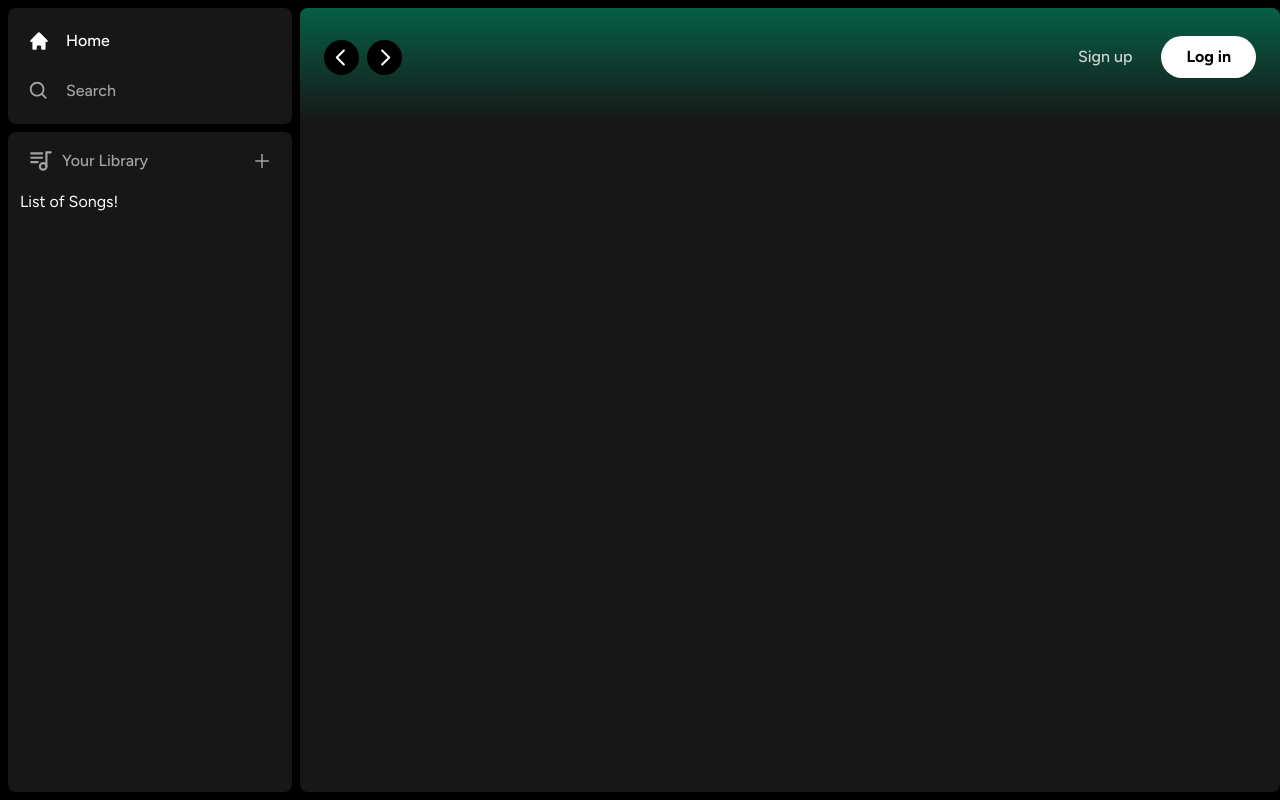
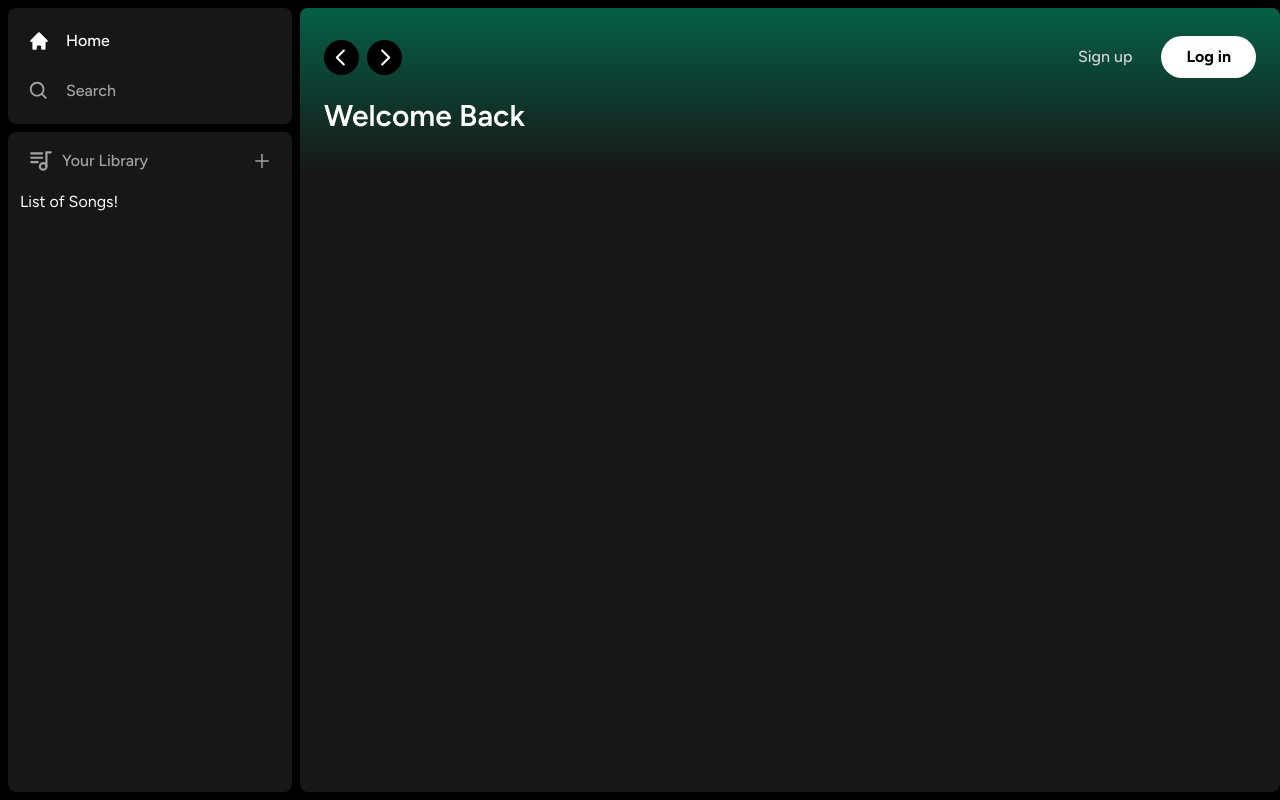
Before and after one commit to ugandapinik/Spotify, a Next.js app: page / in a window 1280 px wide. Built offline with nearby package versions, Linux system fonts and the light colour scheme.

Commit message:
Header: include welcome back and list item

```diff
--- a/app/(site)/page.tsx
+++ b/app/(site)/page.tsx
@@ -1,11 +1,25 @@
 import Image from 'next/image'
 import Header from '@/components/Header'
+import ListItem from '@/components/ListItem'
 
 export default function Home() {
     return (
         <div className="bg-neutral-900 rounded-lg w-full h-full overflow-hidden overflow-y-auto">
             <Header>
-                Header
+                <div className="md-2">
+                    <h1 className='text-white text-3xl font-semibold'>Welcome Back</h1>
+                    <div className="
+                        grid
+                        grid-cols-1
+                        sm:grid-cols-2
+                        xl:grid-cols-2
+                        2xl:grid-cols-4
+                        gap-3
+                        mt-4">
+
+                        <ListItem />
+                    </div>
+                </div>
             </Header>
         </div>
     )
--- a/components/Header.tsx
+++ b/components/Header.tsx
@@ -62,6 +62,7 @@
                     </>
                 </div>
             </div>
+            {children}
         </div>
     )
 }
--- /dev/null
+++ b/components/ListItem.tsx
@@ -0,0 +1,24 @@
+"use client"
+
+import { useRouter } from "next/navigation"
+
+interface ListItemProps {
+    image: string
+    name: string
+    href: string
+}
+
+const ListItem: React.FC<ListItemProps> = ({
+    image,
+    name,
+    href
+}) => {
+    const router = useRouter()
+    return (
+        <div>
+
+        </div>
+    )
+}
+
+export default ListItem
```
